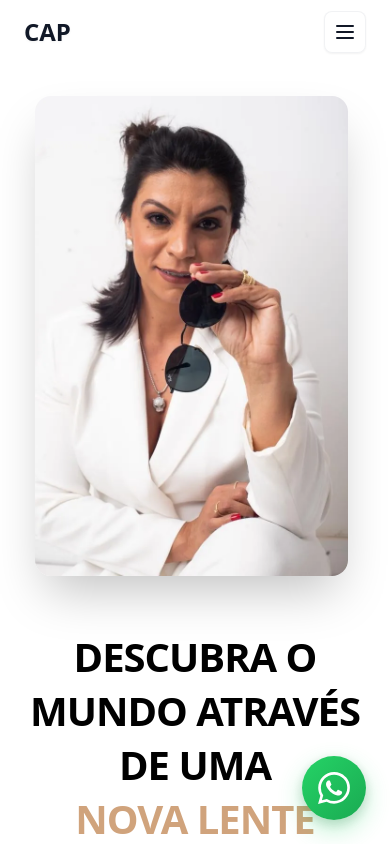
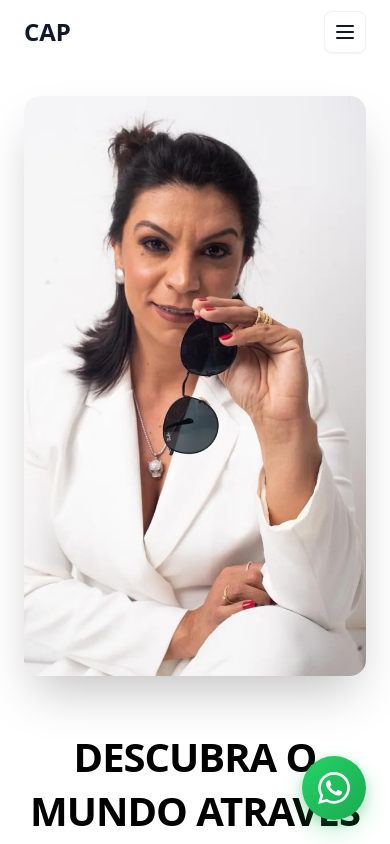
Before and after one commit to keferson-github/otica-catia-pinheiro, a React (Vite) app: page / in a window 390 px wide. Shown: the top 844 px of the page. Built offline with nearby package versions, Linux system fonts and the light colour scheme; the HTML template or start-up script is replaced by a standard one.

Commit message:
Aumente da imagem principal do Hero, na versão mobile.

```diff
--- a/src/components/Hero.tsx
+++ b/src/components/Hero.tsx
@@ -251,7 +251,7 @@ const Hero = () => {
           >
             <div className="relative">
               {/* Main professional image */}
-              <div className="w-[115%] -mx-6 sm:mx-auto sm:w-96 md:w-[420px] lg:w-[480px] xl:w-[520px] h-[480px] sm:h-[480px] md:h-[550px] lg:h-[600px] xl:h-[750px] rounded-2xl sm:rounded-3xl overflow-hidden shadow-2xl">
+              <div className="w-full max-w-md mx-auto sm:mx-auto sm:w-96 md:w-[420px] lg:w-[480px] xl:w-[520px] h-[580px] sm:h-[480px] md:h-[550px] lg:h-[600px] xl:h-[750px] rounded-2xl sm:rounded-3xl overflow-hidden shadow-2xl">
                 <img
                   src="/img/hero-cap.webp"
                   alt="Cátia Pinheiro - Especialista em Visagismo Óptico"
```
